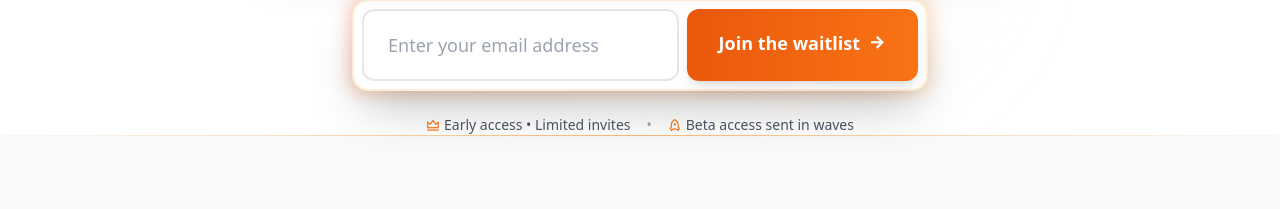
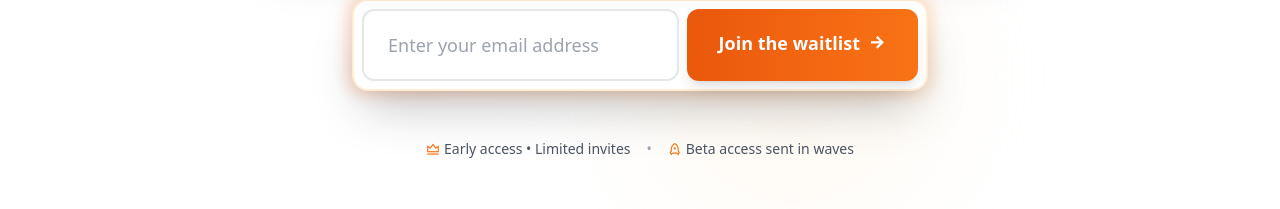
Before and after one commit to aitugosocial/waitlist_landing, a React (Vite) app: page / in a window 1280 px wide. Shown: the part 1447-1656 px from the top of the page. Built offline with nearby package versions, Linux system fonts and the light colour scheme; no server answers.

Commit message:
Frontend modifications

```diff
--- a/src/pages/home/page.tsx
+++ b/src/pages/home/page.tsx
@@ -104,7 +104,7 @@ export default function HomePage() {
 
 
       {/* Hero Section */}
-      <section className="relative min-h-screen flex flex-col items-center justify-center px-4 sm:px-6 lg:px-8 pt-16">
+      <section className="relative min-h-screen flex flex-col items-center justify-center px-4 sm:px-6 lg:px-8 pt-16 pb-24">
         {/* Animated Background Elements */}
         <div className="absolute inset-0 overflow-hidden pointer-events-none">
           <div className="absolute top-20 left-10 w-72 h-72 bg-orange-100 rounded-full mix-blend-multiply filter blur-3xl opacity-30 animate-blob"></div>
@@ -174,9 +174,11 @@ export default function HomePage() {
           <div className={`mb-12 w-full max-w-xl md:max-w-[85%] mx-auto rounded-3xl overflow-hidden shadow-2xl border-4 border-orange-100 bg-black aspect-video flex items-center justify-center relative group z-20 transition-all duration-1000 delay-300 ${isVisible ? 'opacity-100 translate-y-0' : 'opacity-0 translate-y-10'}`}>
             <video
               src="/Lavoo Waitlist Video Main.mp4"
+              autoPlay
+              muted
+              playsInline
               controls
               className="w-full h-full object-cover"
-              poster="/Lavoo Official Logo.png"
             >
               Your browser does not support the video tag.
             </video>
@@ -239,7 +241,7 @@ export default function HomePage() {
               </div>
             )}
 
-            <div className="flex flex-col sm:flex-row justify-center items-center gap-4 mt-6 text-sm text-gray-600">
+            <div className="flex flex-col sm:flex-row justify-center items-center gap-4 mt-12 mb-16 text-sm text-gray-600">
               <span className="flex items-center gap-1 font-medium">
                 <i className="ri-vip-crown-line text-orange-500"></i>
                 Early access • Limited invites
```
